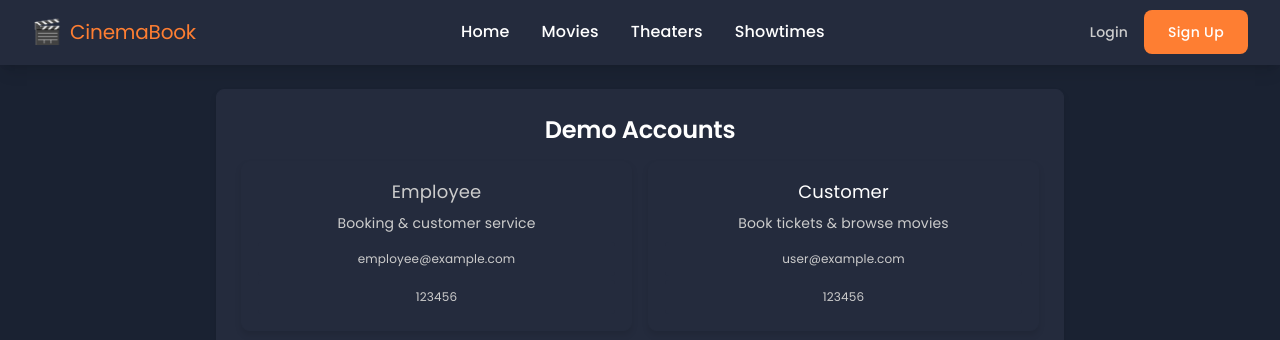
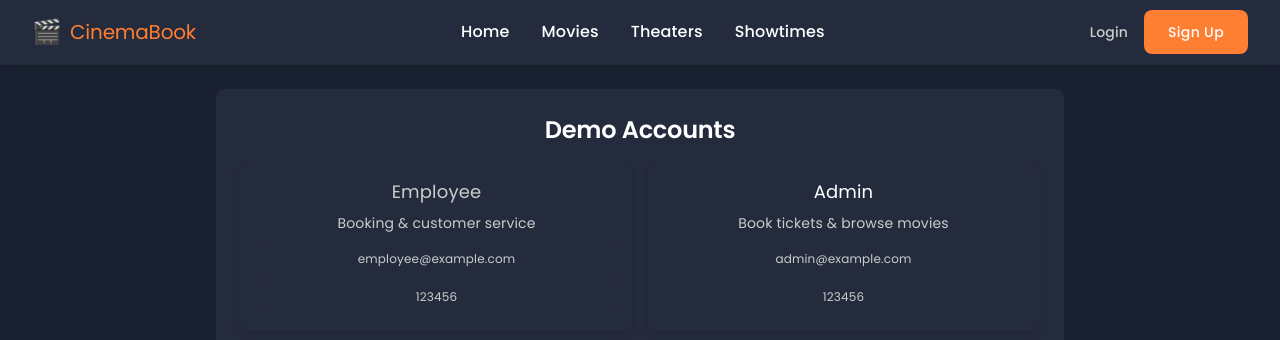
Before and after one commit to PBL6-cnpm/movie-ticket-internal, a React (Vite) app: page / in a window 1280 px wide. Shown: the top 340 px of the page. Built offline with nearby package versions, Linux system fonts and the light colour scheme.

Commit message:
fix: update husky pre-commit hook configuration

```diff
--- a/format-test.js
+++ /dev/null
@@ -1 +0,0 @@
-const badlyFormatted = { name: 'test', value: 123, description: 'this should be formatted' }
--- a/src/features/home/components/HomeSection.tsx
+++ b/src/features/home/components/HomeSection.tsx
@@ -45,10 +45,10 @@ const HomeSection = () => {
                     </div>
 
                     <div className="card p-4">
-                        <div className="text-primary font-bold text-lg mb-2">Customer</div>
+                        <div className="text-primary font-bold text-lg mb-2">Admin</div>
                         <p className="text-sm text-secondary mb-2">Book tickets & browse movies</p>
                         <p className="text-xs font-mono bg-surface text-secondary p-2 rounded">
-                            user@example.com
+                            admin@example.com
                         </p>
                         <p className="text-xs font-mono bg-surface text-secondary p-2 rounded mt-1">
                             123456
```
Also changed, not shown: 1 other file (tests, documents, lock files or other folders).
